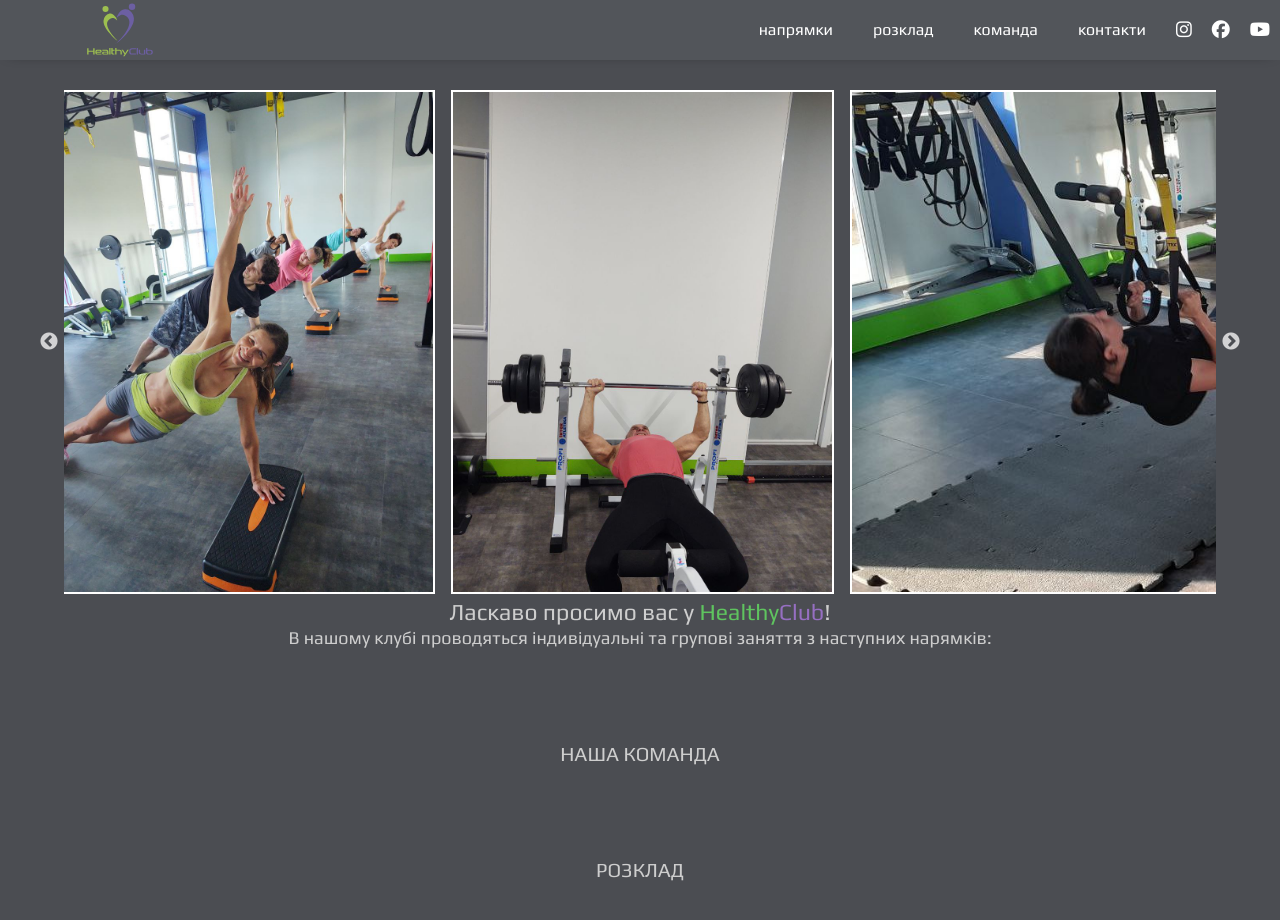
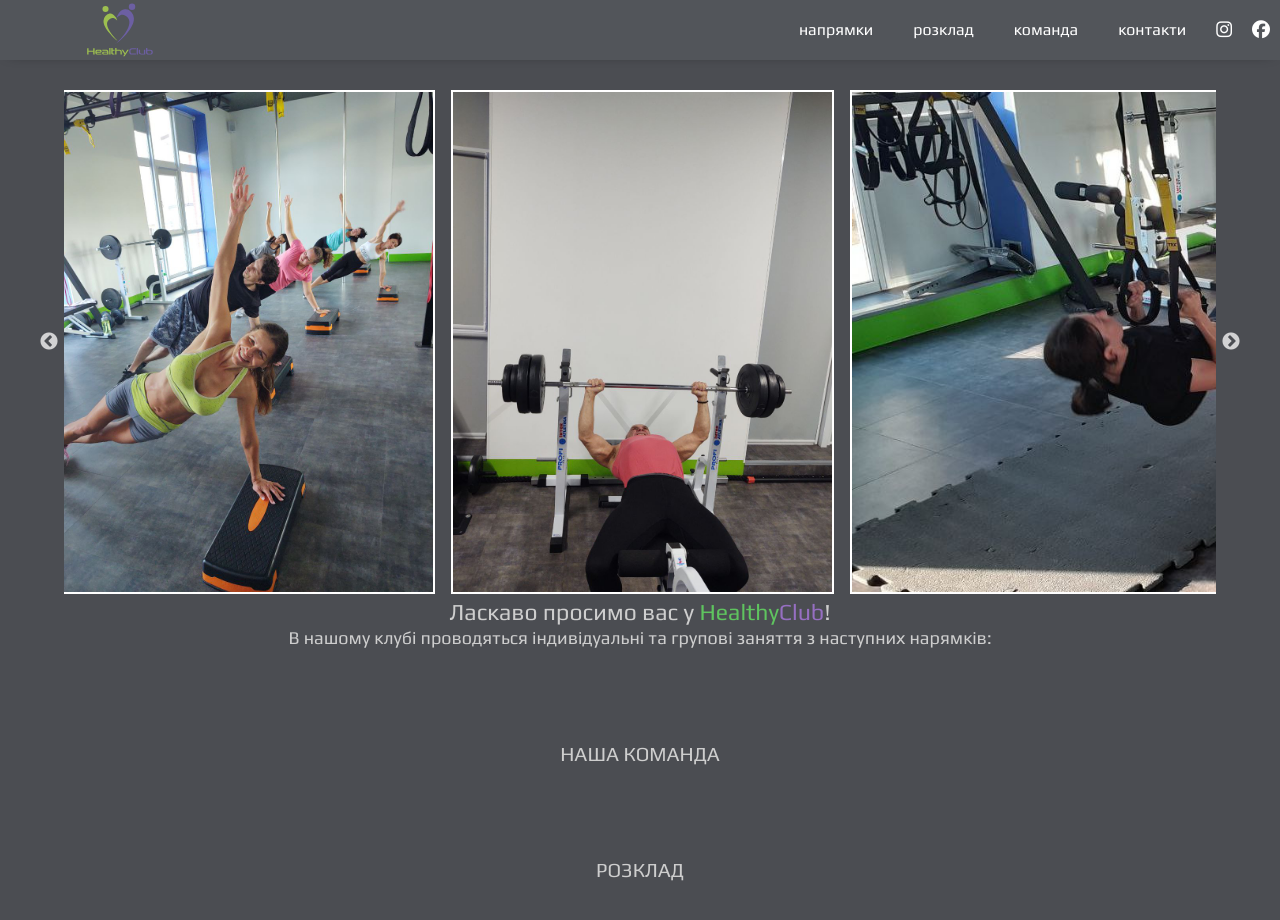
Before and after one commit to DanielShpagin/Healthy-Club, a plain HTML site: page index.html in a window 1280 px wide. Shown: the top 920 px of the page. Drawn offline with nearby package versions, Linux system fonts and the light colour scheme; no server answers.

Commit message:
Mini update.

```diff
--- a/index.html
+++ b/index.html
@@ -77,13 +77,6 @@
                             target="_blank">&#xf09a;</a>
                     </div>
                 </div>
-
-                <div class="link_buttons link_button_container">
-                    <div class="link_buttons link_button">
-                        <a class='fab youtube' href="https://www.youtube.com/channel/UCEQI-gn-7favlDass1k-Maw"
-                            target="_blank">&#xf167;</a>
-                    </div>
-                </div>
             </div>
         </div>
         <div class="bottom">
@@ -100,7 +93,7 @@
             <div class="greeting">
                 <div class="greeting1">
                     <span>
-                        Ласкаво просимо вас у <span style="color: rgb(95, 196, 95);">Healthy</span><span style="color: rgb(150 111 194);    ">Club</span>!
+                        Ласкаво просимо вас у <span style="color: rgb(95, 196, 95);">Healthy</span><span style="color: rgb(150 111 194);">Club</span>!
                     </span>
                 </div>
 
@@ -181,70 +174,6 @@
                 autoplaySpeed: 3000
             });
         });
-
-        /*$(document).on('click', '.joga', function (event) {
-            console.log(healthyclub);
-            for (var i = 0; i < healthyclub.branches.length; i++) {
-                if (healthyclub.branches[i].id === 'joga') {
-                    var text = healthyclub.branches[i].text.split('\n')
-                    var html = '';
-
-                    for (var a = 0; a < text.length; a++) {
-                        html += `<p>${text[a]}</p>`;
-                    }
-
-                    $('.direction_table').html(`${html}`);
-                }
-            }
-        });
-
-        $(document).on('click', '.trx', function (event) {
-            console.log(healthyclub);
-            for (var i = 0; i < healthyclub.branches.length; i++) {
-                if (healthyclub.branches[i].id === 'trx') {
-                    var text = healthyclub.branches[i].text.split('\n')
-                    var html = '';
-
-                    for (var a = 0; a < text.length; a++) {
-                        html += `<p>${text[a]}</p>`;
-                    }
-
-                    $('.direction_table').html(`${html}`);
-                }
-            }
-        });
-
-        $(document).on('click', '.dorano', function (event) {
-            console.log(healthyclub);
-            for (var i = 0; i < healthyclub.branches.length; i++) {
-                if (healthyclub.branches[i].id === 'dorano') {
-                    var text = healthyclub.branches[i].text.split('\n')
-                    var html = '';
-
-                    for (var a = 0; a < text.length; a++) {
-                        html += `<p>${text[a]}</p>`;
-                    }
-
-                    $('.direction_table').html(`${html}`);
-                }
-            }
-        });
-
-        $(document).on('click', '.fizo', function (event) {
-            console.log(healthyclub);
-            for (var i = 0; i < healthyclub.branches.length; i++) {
-                if (healthyclub.branches[i].id === 'fizo') {
-                    var text = healthyclub.branches[i].text.split('\n')
-                    var html = '';
-
-                    for (var a = 0; a < text.length; a++) {
-                        html += `<p>${text[a]}</p>`;
-                    }
-
-                    $('.direction_table').html(`${html}`);
-                }
-            }
-        });*/
 
         const show = (branch) => {
             return (event) => {
@@ -373,7 +302,7 @@
                             var html = '';
 
                             for (var a = 0; a < txt.length; a++) {
-                                if (txt[i]) html += `<p>${txt[i]}</p>`;
+                                if (txt[a]) html += `<p>${txt[a]}</p>`;
                             }
 
                             if (html) text.innerHTML = html;
```
